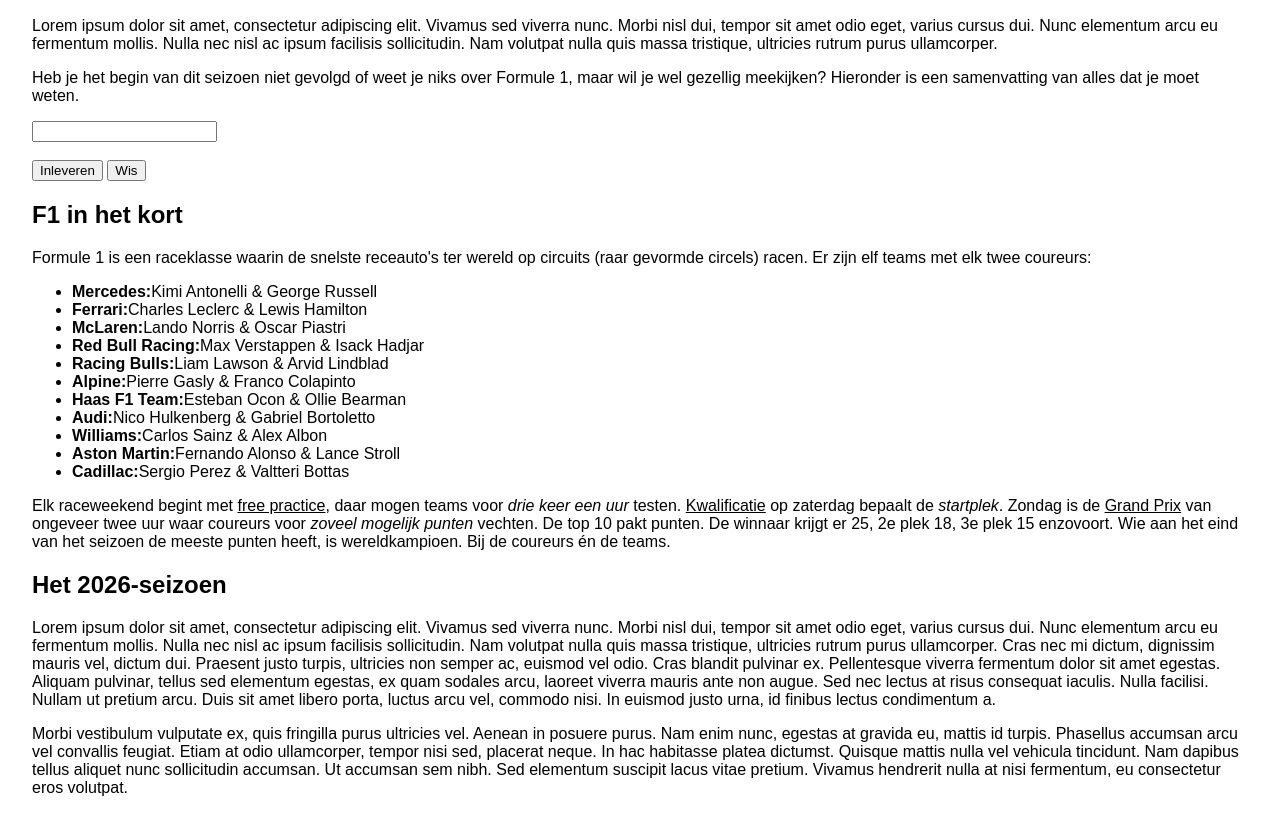
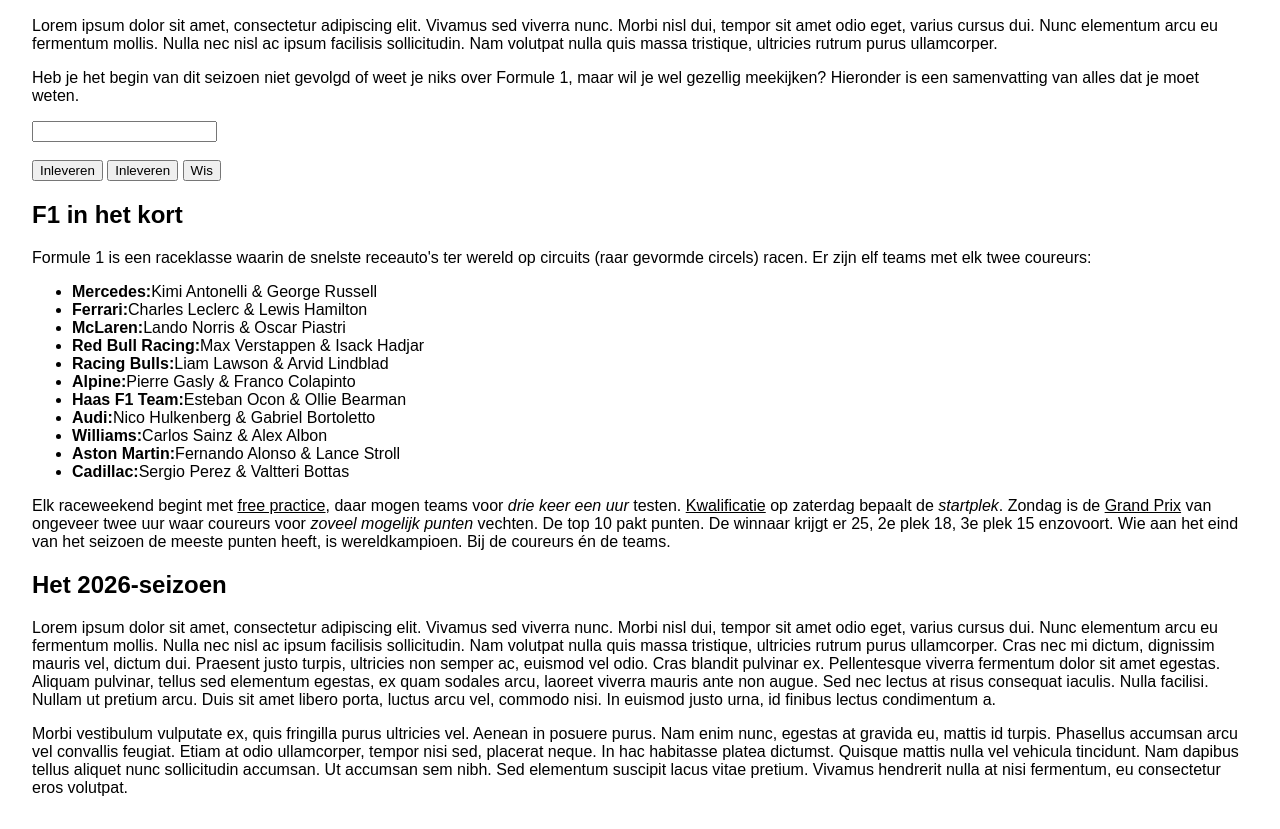
Before and after one commit to immewilhelmus/ImmeWilhelmus_HTML2_Bouwen, a plain HTML site: page index.html in a window 1280 px wide. Shown: the part 121-950 px from the top of the page. Drawn offline with Linux system fonts and the light colour scheme.

Commit message:
WebLab Run 20-11-2026 14:00:06 (UTC+01:00)

```diff
--- a/index.html
+++ b/index.html
@@ -15,6 +15,7 @@
   <form action="/action_page.php">
   <input type="text" name="fname"><br><br>
   <button type="submit">Inleveren</button>
+  <button onclick="alert('voltooid')">Inleveren</button>
   <button type="reset">Wis</button>
   </form>
   <h2>F1 in het kort</h2>
```
Also changed, not shown: 1 other file.
